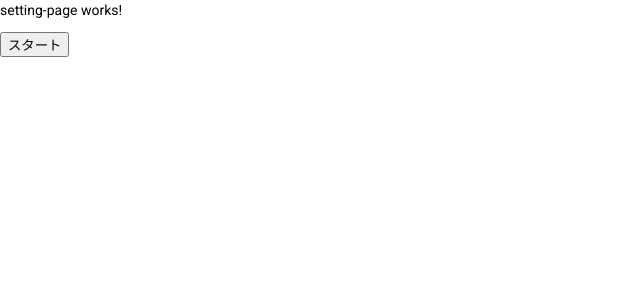
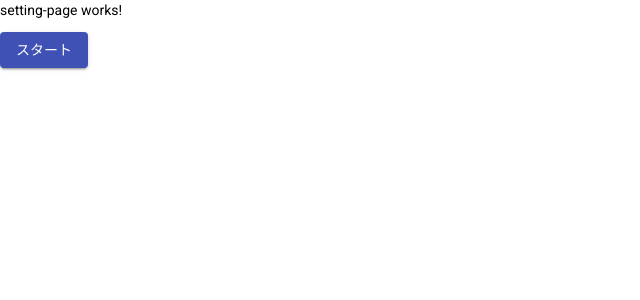
Before and after one commit to seiya2130/NBack, an Angular app: page /setting in a window 1280 px wide. Shown: the top 300 px of the page, without its empty margins (0-640 px from the left). Built offline with nearby package versions, Linux system fonts and the light colour scheme.

Commit message:
モジュール・ボタン追加

```diff
--- a/src/app/app.module.ts
+++ b/src/app/app.module.ts
@@ -6,6 +6,7 @@
 import { SettingPageComponent } from './page/setting-page/setting-page.component';
 import { BrowserAnimationsModule } from '@angular/platform-browser/animations';
 import { ForwardButtonComponent } from './ui/gui/button/forward-button/forward-button.component';
+import { MaterialModule } from './material.module';
 
 @NgModule({
   declarations: [
@@ -16,7 +17,8 @@
   imports: [
     BrowserModule,
     AppRoutingModule,
-    BrowserAnimationsModule
+    BrowserAnimationsModule,
+    MaterialModule
   ],
   providers: [],
   bootstrap: [AppComponent]
--- a/src/app/ui/gui/button/forward-button/forward-button.component.html
+++ b/src/app/ui/gui/button/forward-button/forward-button.component.html
@@ -1 +1 @@
-<button mat-button color="primary">{{buttonText}}</button>
+<button mat-raised-button color="primary">{{buttonText}}</button>
```
Also changed, not shown: src/app/material.module.ts (added, +9 -0 lines).
